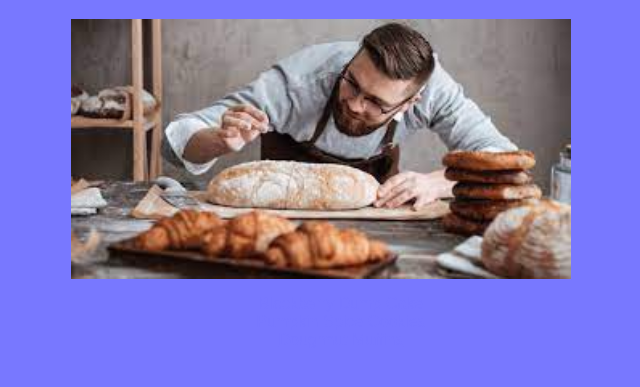
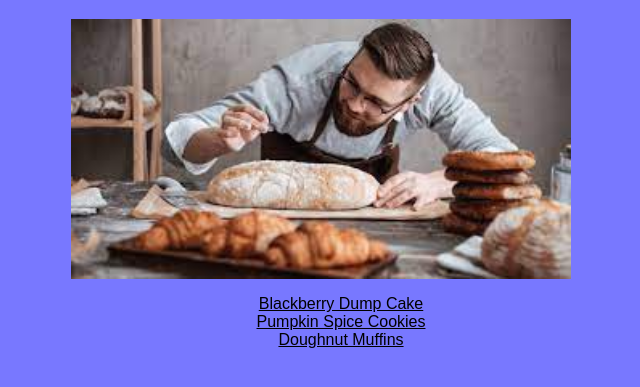
Before and after one commit to gsrockwell910/odin-recipes, a plain HTML site: page index.html in a window 1280 px wide. Shown: the part 79-466 px from the top of the page, without its empty margins (319-959 px from the left). Drawn offline with Linux system fonts and the light colour scheme.

Commit message:
Change color of link when not visited

```diff
--- a/styles.css
+++ b/styles.css
@@ -25,7 +25,7 @@ li {
 }
 
 a:link {
-    color: #7878ff;
+    color: #000000;
 }
 
 a:visited {
```
